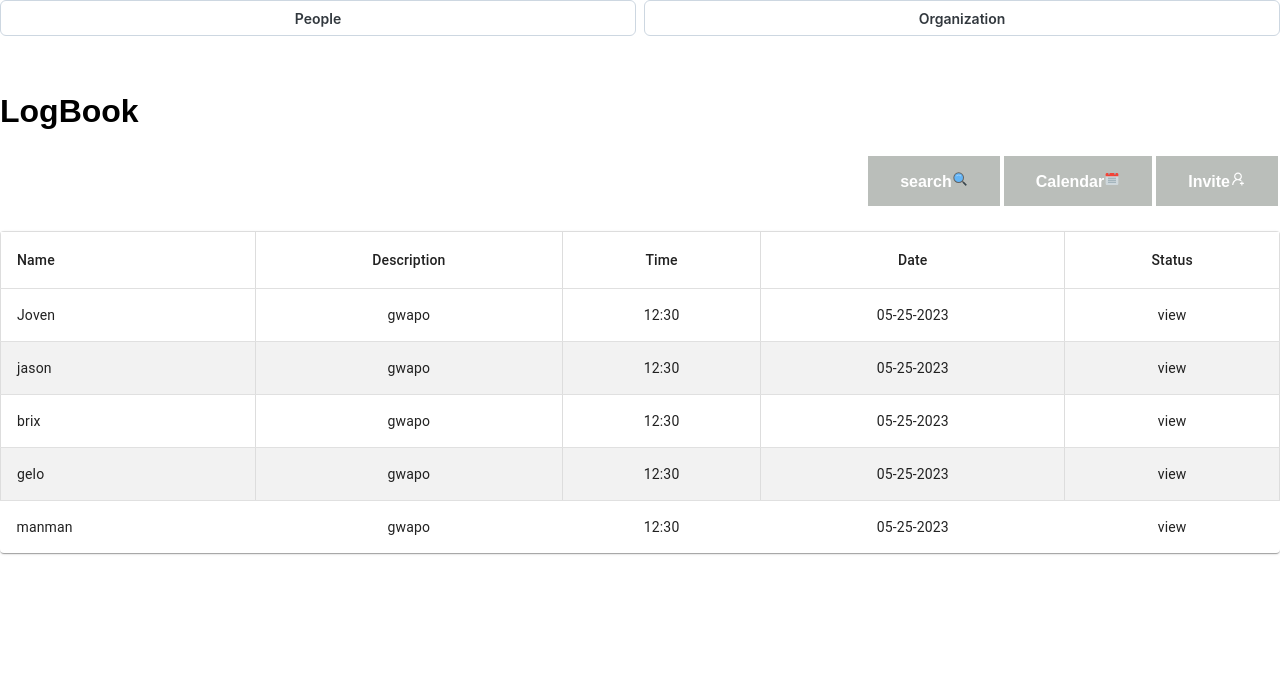
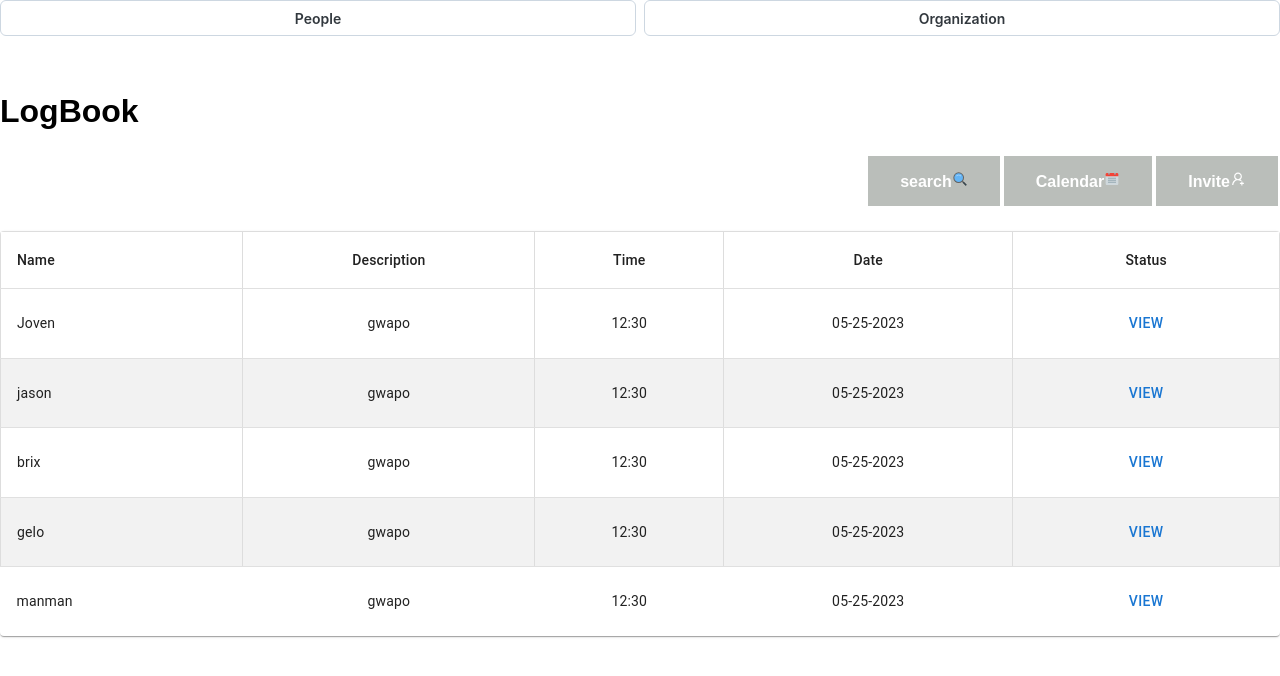
Before and after one commit to Jason-dahang005/ojt-project-frontend, a React (Create React App) app: page /logbook in a window 1280 px wide. Shown: the top 676 px of the page. Built offline with nearby package versions, Linux system fonts and the light colour scheme.

Commit message:
son wala ky natabang

```diff
--- a/src/pages/Logbook.jsx
+++ b/src/pages/Logbook.jsx
@@ -4,6 +4,7 @@ import Table from '@mui/material/Table';
 import TableBody from '@mui/material/TableBody';
 import TableCell from '@mui/material/TableCell';
 import TableContainer from '@mui/material/TableContainer';
+import Button from '@mui/material/Button';
 import TableHead from '@mui/material/TableHead';
 import TableRow from '@mui/material/TableRow';
 import Paper from '@mui/material/Paper';
@@ -22,7 +23,7 @@ const rows = [
   createData('jason', "gwapo", "12:30", "05-25-2023", "view"),
   createData('brix', "gwapo", "12:30", "05-25-2023", "view"),
   createData('gelo', "gwapo", "12:30", "05-25-2023", "view"),
-  createData('manman', "gwapo", "12:30", "05-25-2023", "view"),
+  createData('manman', "gwapo", "12:30", "05-25-2023","view"),
 ];
 
 export default function BasicTable() {
@@ -60,7 +61,11 @@ export default function BasicTable() {
               <TableCell align="center">{row.description}</TableCell>
               <TableCell align="center">{row.time}</TableCell>
               <TableCell align="center">{row.date}</TableCell>
-              <TableCell align="center">{row.status}</TableCell>
+              <TableCell align="center"><Button>{row.status}
+                </Button>
+              </TableCell>
+
+
             </TableRow>
           ))}
         </TableBody>
```
